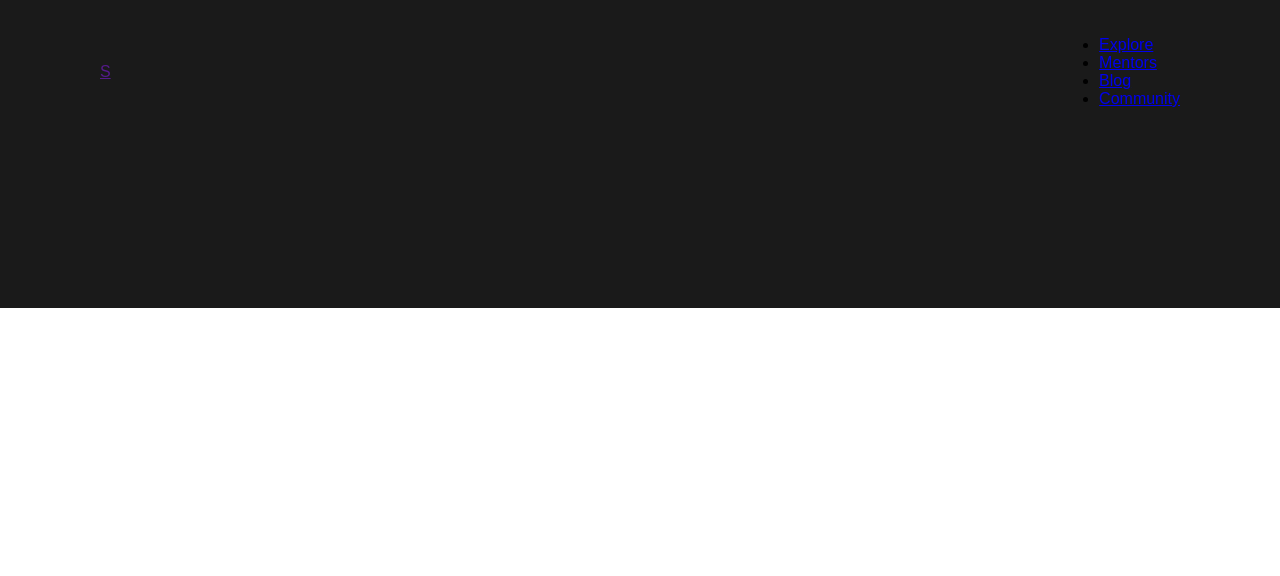
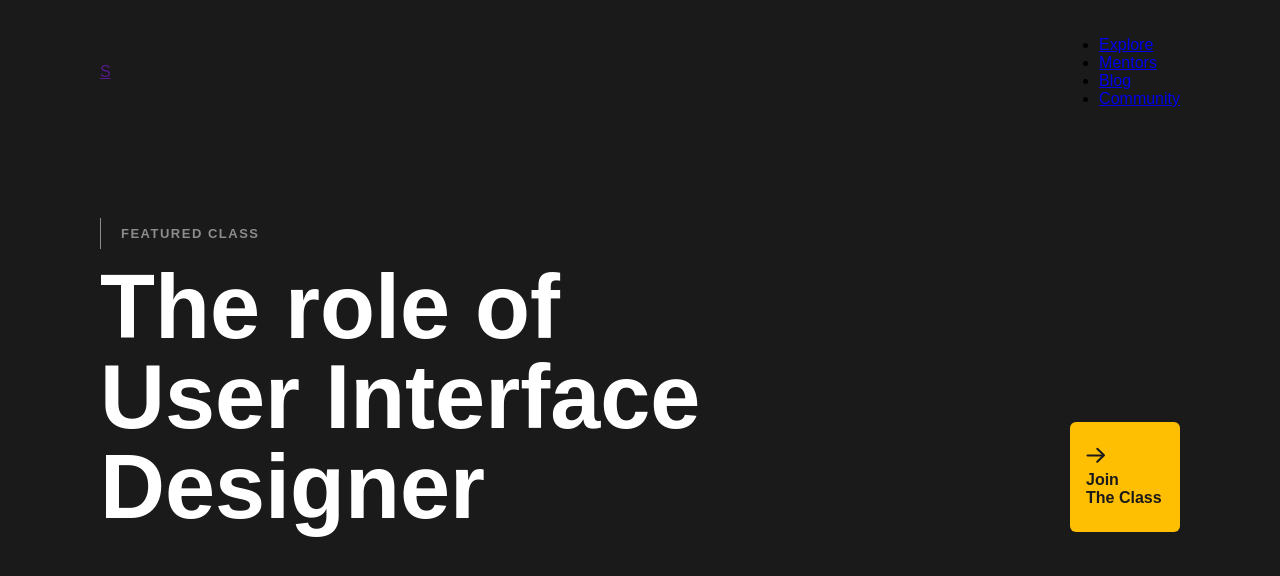
Before and after one commit to Vova023/Site-v, a plain HTML site: page index.html in a window 1280 px wide. Drawn offline with Linux system fonts and the light colour scheme.

Commit message:
img and body

```diff
--- a/index.html
+++ b/index.html
@@ -26,6 +26,19 @@
                     </li>
                 </ul>
             </nav>
+            <section class="header-title">
+                <span class="header-subtitle-text">featured class</span>
+                <h1 class="header-title-text">
+                    The role of
+                    User Interface
+                    Designer
+                </h1>
+
+                <a href="#" class="join">
+                    <img src="/img/icons/arrow.svg" alt="">
+                    <span class="join-text">Join <br> The Class</span>
+                </a>
+            </section>
         </div>
     </header>
 </body>
--- a/style.css
+++ b/style.css
@@ -18,3 +18,43 @@
     justify-content: space-between;
     align-items: center;
 }
+.header-title {
+    margin-top: 110px;
+    margin-bottom: 80px;
+    position: relative;
+}
+.header-subtitle-text {
+    display: inline-block;
+    border-left: 1px solid #8c8c8c;
+    padding: 8px 0 8px 20px;
+    color: #8c8c8c;
+    font-weight: bold;
+    text-transform: uppercase;
+    font-size: 13px;
+    letter-spacing: 1.5px;
+    margin-bottom: 13px;
+}
+.header-title-text {
+    font-size: 90px;
+    font-weight: bold;
+    color: #fff;
+    max-width: 620px;
+    line-height: 1;
+}
+.join {
+    background-color: #febe02;
+    position: absolute;
+    right: 0;
+    bottom: 0;
+    width: 110px;
+    height: 110px;
+    padding: 16px;
+    display: flex;
+    flex-direction: column;
+    justify-content: space-evenly;
+    align-items: flex-start;
+    text-decoration: none;
+    color: #1a1a1a;
+    font-weight: bold;
+    border-radius: 6px;
+}
```
Also changed, not shown: img/audio.png (added), img/card-1.png (added), img/card-2.png (added), img/card-3.png (added), img/card-4.png (added), img/girl-avatar.png (added), img/icons/arrow.svg (added), img/icons/play.svg (added), img/icons/star.svg (added), img/man-avatar.png (added), 2 other files.
